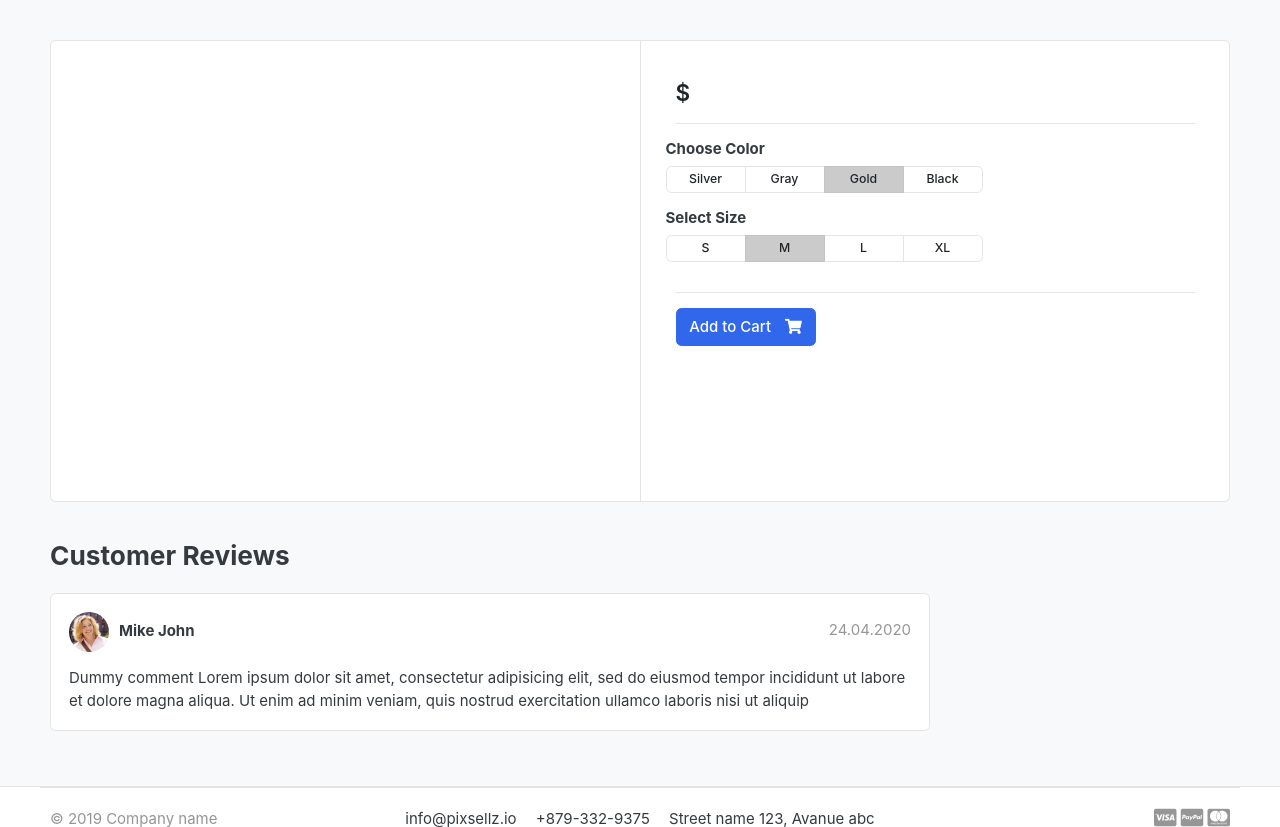
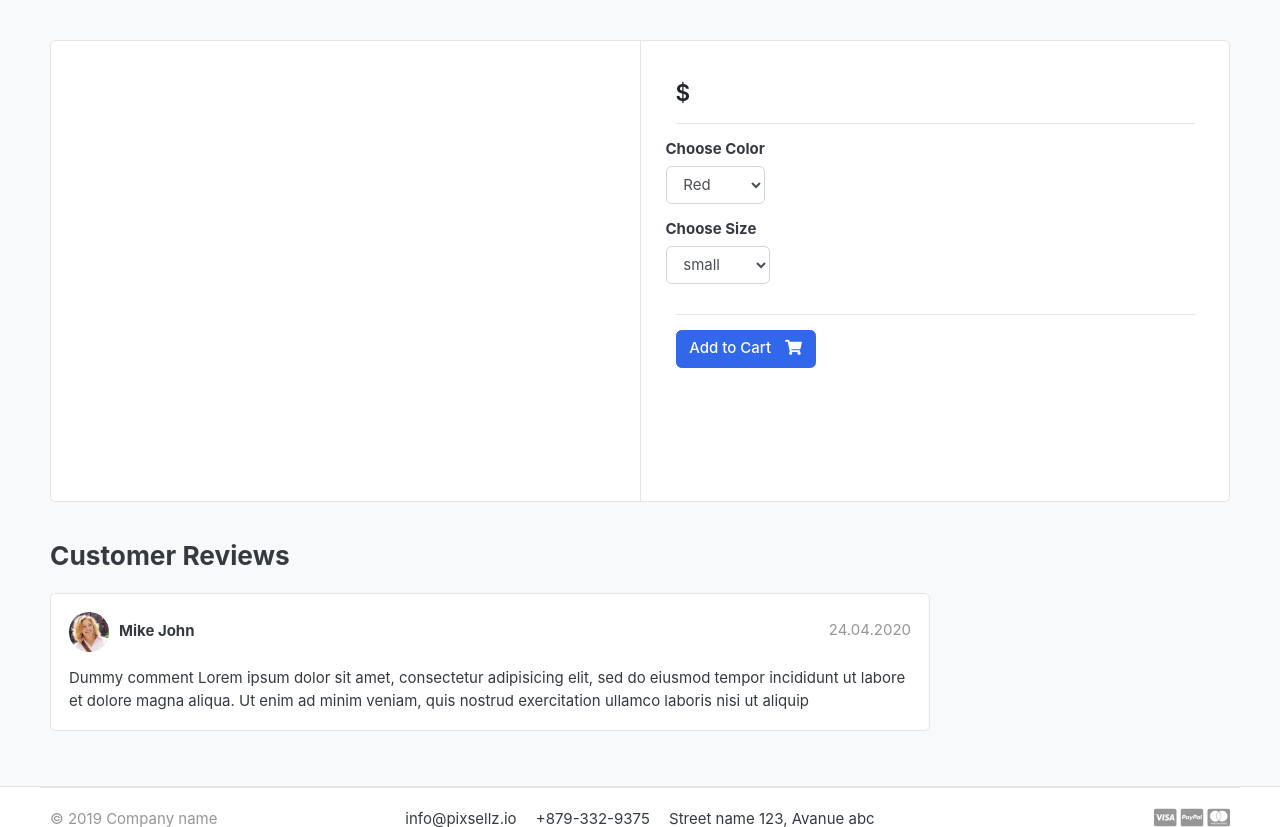
Before and after one commit to mnayon/Easybuy-django, a Django app: template templates/store/product_detail.html in a window 1280 px wide. Shown: the part 118-945 px from the top of the page. Run offline with Django 3.2, Linux system fonts and the light colour scheme; the template is opened without the code that fills it, so the values that code supplies are empty; some libraries are stand-ins or nearby versions; some web fonts are replaced.

Commit message:
variation product 1

```diff
--- a/templates/store/product_detail.html
+++ b/templates/store/product_detail.html
@@ -18,6 +18,9 @@
 </article> <!-- gallery-wrap .end// -->
 		</aside>
 		<main class="col-md-6 border-left">
+
+
+	<form action ="{% url 'add_cart' single_product.id %}" method = "GET">
 		<article class="content-body">
 
 		<h2 class="title">{{ single_product.product_name }}</h2>
@@ -33,39 +36,25 @@
 			<div class="row">
 				<div class="item-option-select">
 					<h6>Choose Color</h6>
-			<div class="btn-group btn-group-sm btn-group-toggle" data-toggle="buttons">
-			  <label class="btn btn-light">
-			    <input type="radio" name="radio_color"> Silver
-			  </label>
-			  <label class="btn btn-light">
-			    <input type="radio" name="radio_color" > Gray
-			  </label>
-			  <label class="btn btn-light active">
-			    <input type="radio" name="radio_color checked"> Gold
-			  </label>
-			  <label class="btn btn-light">
-			    <input type="radio" name="radio_color"> Black
-			  </label>
-			</div>
+					<select name = "color" class = "form-control">
+
+					<option name = "red">Red</option>
+					<option name = "yellow">yellow</option>
+					<option name = "green">green</option>
+
+					</select>
 				</div>
 			</div> <!-- row.// -->
 			<div class="row">
 				<div class="item-option-select">
-			<h6>Select Size</h6>
-			<div class="btn-group btn-group-sm btn-group-toggle" data-toggle="buttons">
-			  <label class="btn btn-light">
-			    <input type="radio" name="radio_color"> S
-			  </label>
-			  <label class="btn btn-light active">
-			    <input type="radio" name="radio_color" checked> M
-			  </label>
-			  <label class="btn btn-light">
-			    <input type="radio" name="radio_color"> L
-			  </label>
-			  <label class="btn btn-light">
-			    <input type="radio" name="radio_color"> XL
-			  </label>
-			</div>
+					<h6>Choose Size</h6>
+					<select name = "size"class = "form-control">
+
+					<option name = "small">small</option>
+					<option name = "medium">medium</option>
+					<option name = "large">large</option>
+
+					</select>
 				</div>
 			</div> <!-- row.// -->
 			<hr>
@@ -77,10 +66,11 @@
 				<a href="{% url 'carts' %}" class="btn  btn-outline-primary"> <span class="text">View Cart</span> <i class="fas fa-eye"></i>  </a>
 
 			{% else %}
-		<a href="{% url 'add_cart' single_product.id %}" class="btn  btn-primary"> <span class="text">Add to Cart</span> <i class="fas fa-shopping-cart"></i>  </a>
+				<button class="btn  btn-primary"> <span class="text">Add to Cart</span> <i class="fas fa-shopping-cart"></i>  </button>
 			{% endif %}
 			{% endif %}
 		</article> <!-- product-info-aside .// -->
+	</form>
 		</main> <!-- col.// -->
 	</div> <!-- row.// -->
 </div> <!-- card.// -->
```
Lines whose indentation alone changed are shown as unchanged.
